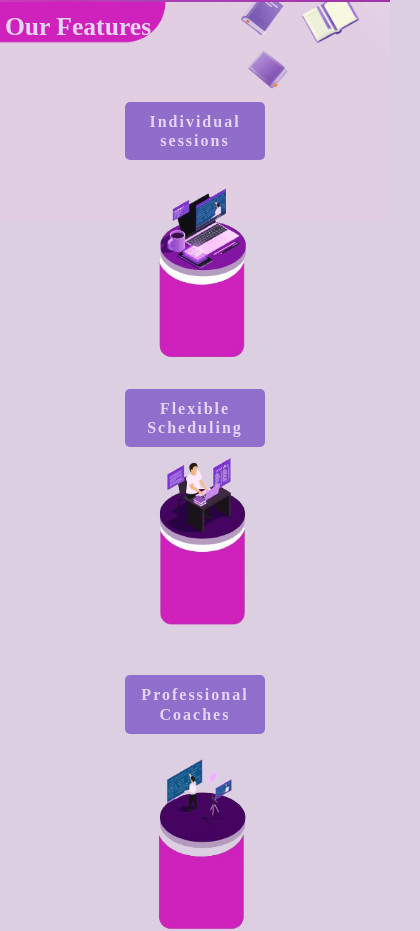
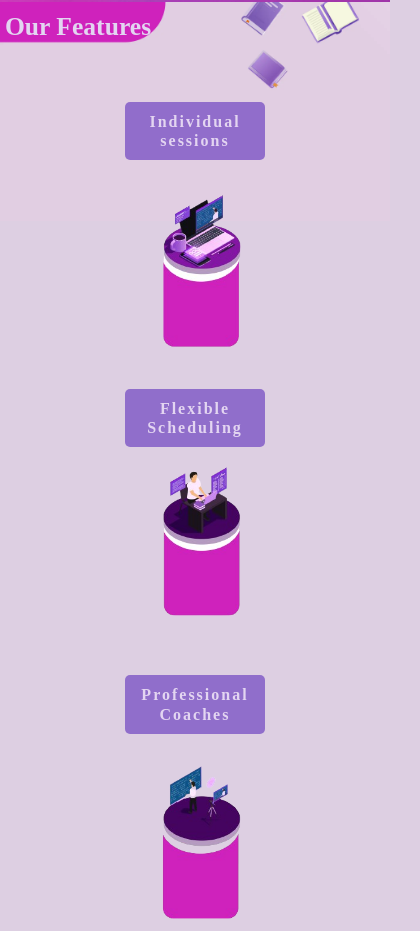
Before and after one commit to Alishka-Space/NewTaal, a React app in the folder client/: page / in a window 390 px wide. Shown: the part 842-1773 px from the top of the page, 420 px wide, since content can reach past the window. Built offline with nearby package versions, Linux system fonts and the light colour scheme.

Commit message:
change min-width

```diff
--- a/client/src/components/features/features.css
+++ b/client/src/components/features/features.css
@@ -136,7 +136,7 @@
   }
 
   .about-img {
-    min-width: 450px;
+    min-width: 380px;
     margin-top: 15px;
     object-fit: cover;
     position: absolute;
```
